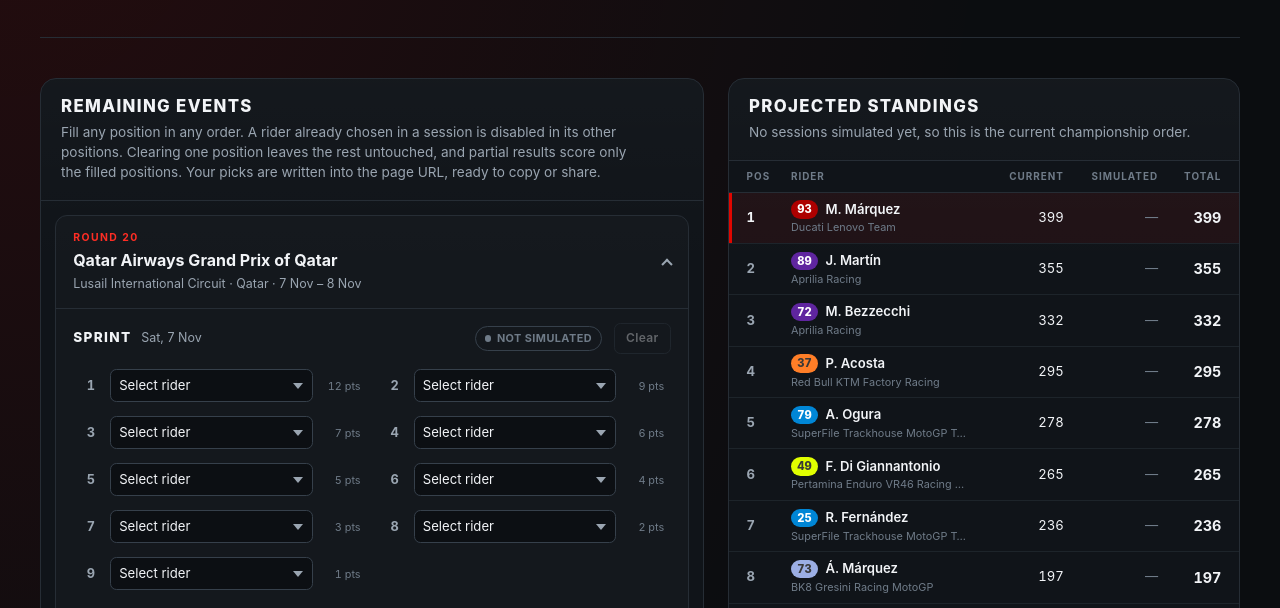
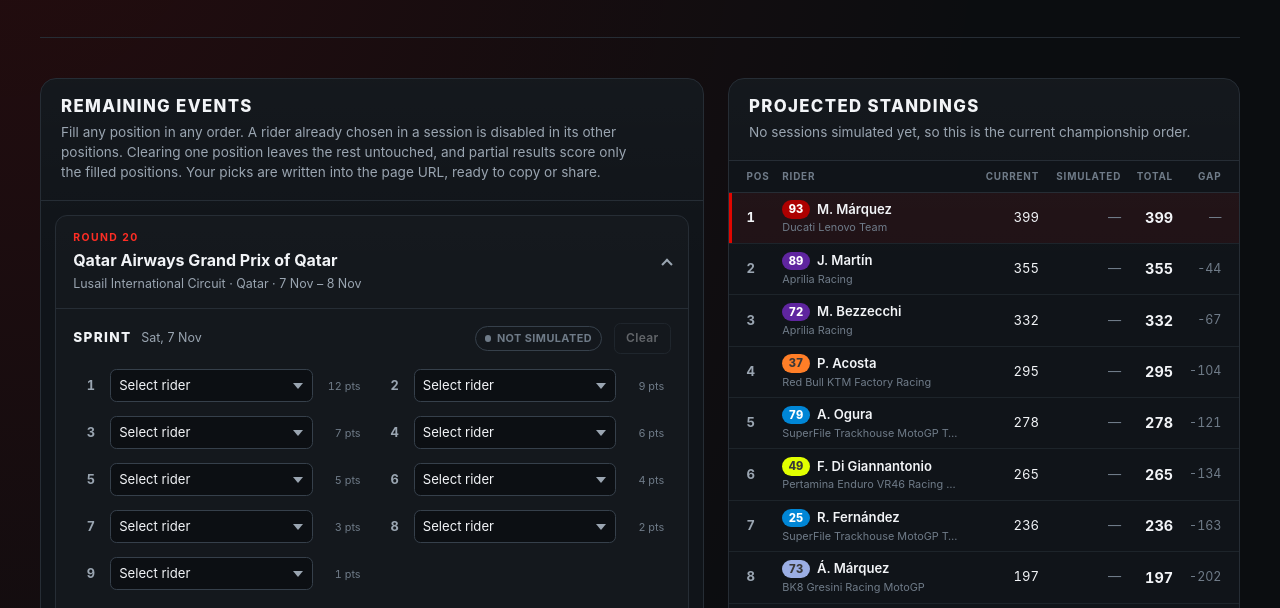
Before and after one commit to angel-git/motogp-calculator, a website built with Vite: page index.html in a window 1280 px wide. Shown: the part 174-782 px from the top of the page. Built offline with nearby package versions, Linux system fonts and the light colour scheme.

Commit message:
include GAP to first

```diff
--- a/src/styles.css
+++ b/src/styles.css
@@ -509,13 +509,13 @@ select {
   position: sticky;
   top: 0;
   z-index: 1;
-  padding: 0.5rem 0.65rem;
+  padding: 0.5rem 0.4rem;
   border-bottom: 1px solid var(--border);
   background: var(--bg-panel);
   color: var(--text-dim);
   font-size: 0.62rem;
   font-weight: 700;
-  letter-spacing: 0.1em;
+  letter-spacing: 0.08em;
   text-align: left;
   text-transform: uppercase;
 }
@@ -531,7 +531,7 @@ select {
 }
 
 .standings-table td {
-  padding: 0.45rem 0.65rem;
+  padding: 0.45rem 0.4rem;
   border-bottom: 1px solid rgb(38 45 53 / 65%);
   vertical-align: middle;
 }
@@ -621,6 +621,12 @@ select {
 .standings-table__points--total {
   color: var(--text);
   font-size: 0.9rem;
+}
+
+.standings-table__points--gap {
+  min-width: 2.4rem;
+  color: var(--text-dim);
+  font-size: 0.78rem;
 }
 
 /* Compact mobile standings summary --------------------------------------- */
@@ -811,10 +817,14 @@ select {
   }
 }
 
-/* On very narrow phones the five-column table cannot fit; drop the starting
-   points column and keep the simulated delta and total. */
+/* On very narrow phones the six-column table cannot fit; drop the starting
+   points column and keep the simulated delta, total, and gap to the leader. */
 @media (max-width: 22rem) {
   .standings-table__points--current {
     display: none;
   }
+
+  .standings-table__points--gap {
+    min-width: 0;
+  }
 }
--- a/src/ui/render-standings.ts
+++ b/src/ui/render-standings.ts
@@ -47,9 +47,13 @@ export function createStandingsPanel({
     ['Current', 'standings-table__points standings-table__points--current'],
     ['Simulated', 'standings-table__points'],
     ['Total', 'standings-table__points'],
+    ['Gap', 'standings-table__points standings-table__points--gap'],
   ] as const) {
     const th = el('th', className, label);
     th.scope = 'col';
+    if (label === 'Gap') {
+      th.title = 'Points behind the leader';
+    }
     headRow.append(th);
   }
   thead.append(headRow);
@@ -97,6 +101,7 @@ export function createStandingsPanel({
     }
 
     const fragment = document.createDocumentFragment();
+    const leaderPoints = projection.standings[0]?.points ?? 0;
 
     for (const standing of projection.standings) {
       const rider = riderById.get(standing.riderId);
@@ -135,7 +140,14 @@ export function createStandingsPanel({
       const total = el('td', 'standings-table__points standings-table__points--total');
       total.append(el('strong', '', String(standing.points)));
 
-      row.append(position, riderCell, current, simulated, total);
+      const gapToLeader = leaderPoints - standing.points;
+      const gap = el(
+        'td',
+        'standings-table__points standings-table__points--gap',
+        gapToLeader === 0 ? '—' : `-${gapToLeader}`,
+      );
+
+      row.append(position, riderCell, current, simulated, total, gap);
       fragment.append(row);
     }
 
```
Also changed, not shown: README.md.
